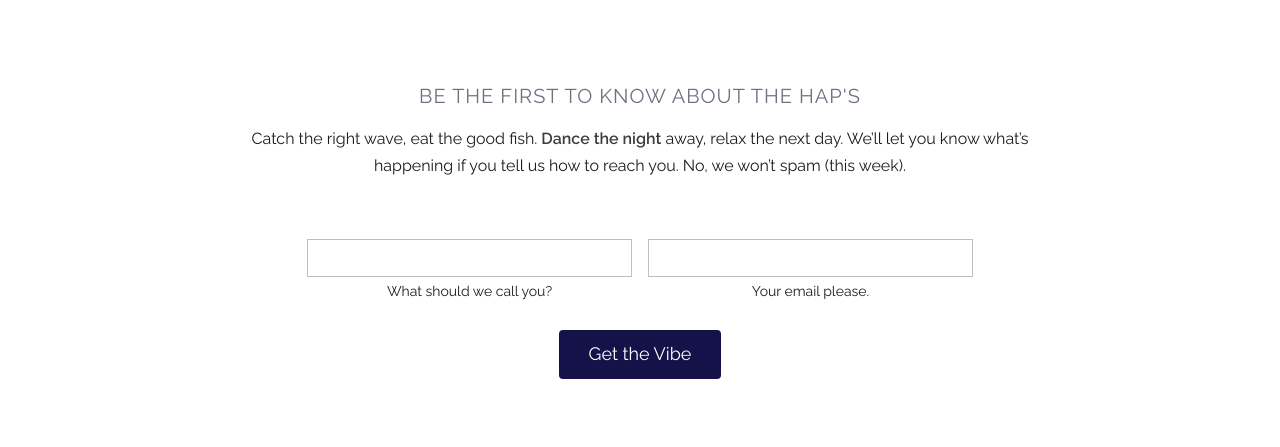
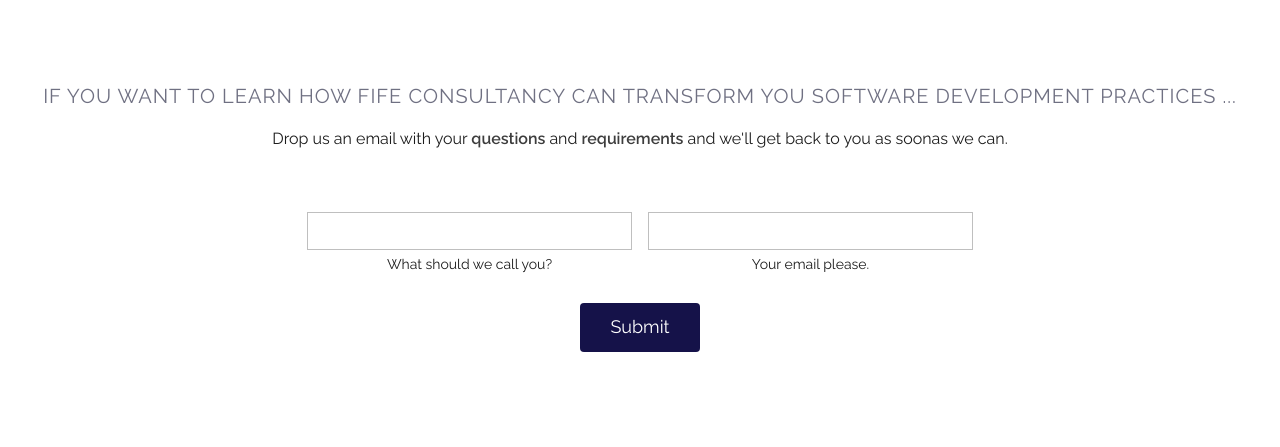
Before and after one commit to FifeConsultancy/fifecon-website, a plain HTML site: page index.html in a window 1280 px wide. Shown: the part 4016-4463 px from the top of the page. Drawn offline with Linux system fonts and the light colour scheme.

Commit message:
text updates

```diff
--- a/index.html
+++ b/index.html
@@ -211,8 +211,8 @@
   </div>
   <section class="row first-section last-section">
     <div class="coffee-span-12">
-      <h6 class="vibe-heading">Be the first to know about the hap's</h6>
-      <p class="paragraph vibe-p">Catch the right wave, eat the good fish. <span class="bold-p">Dance the night</span> away, relax the next day. We’ll let you know what’s happening if you tell us how to reach you. No, we won’t spam (this week).</p>
+      <h6 class="vibe-heading">If you want to learn how Fife Consultancy can transform you software development practices ...</h6>
+      <p class="paragraph vibe-p">Drop us an email with your <span class="bold-p">questions</span> and <span class="bold-p">requirements</span> and we'll get back  to you as soonas we can.</p>
       <div class="subgrid">
         <div class="row">
           <div class="coffee-span-6 coffee-728-span-12">
@@ -227,7 +227,7 @@
           </div>
         </div>
         <div class="row">
-          <div class="coffee-span-12"><button type="submit" class="vibe-subscribe">Get the Vibe</button>
+          <div class="coffee-span-12"><button type="submit" class="vibe-subscribe">Submit</button>
           </div>
         </div>
       </div>
```
